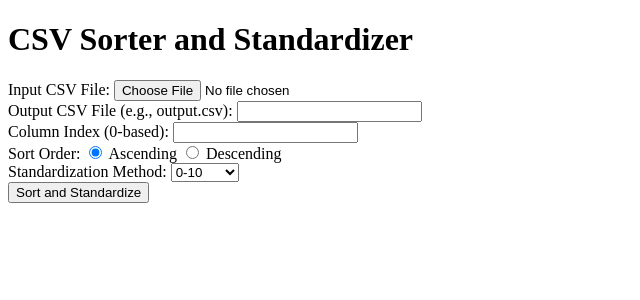
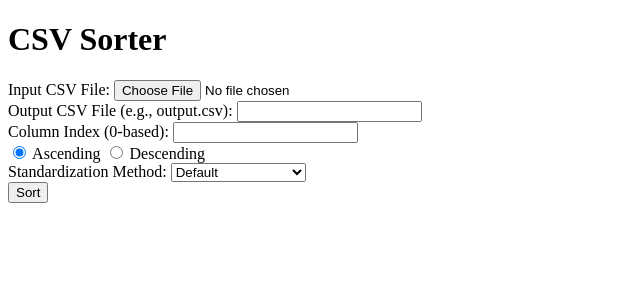
Before and after one commit to kaiyill/CSC381_DevProj, a Flask app: page / in a window 1280 px wide. Shown: the top 300 px of the page, without its empty margins (0-640 px from the left). Run offline with Flask 3, Linux system fonts and the light colour scheme.

Commit message:
Front end standarize, not working

```diff
--- a/app.py
+++ b/app.py
@@ -1,8 +1,6 @@
 from flask import Flask, render_template, request, redirect, send_from_directory, session
 import csv
 import os
-import pandas as pd
-from scipy import stats
 
 app = Flask(__name__)
 app.secret_key = 'your_secret_key'  # Replace with a secure secret key
@@ -36,28 +34,7 @@ def sort_csv(input_file, column_index, ascending=True, output_file=None):
     else:
         return data
 
-# Function to standardize a column and handle outliers
-def standardize_column(data, column_name, method, lower_bound, upper_bound):
-    # Select the column
-    column = data[column_name]
 
-    if method == "z-score":
-        z_scores = stats.zscore(column)
-        return z_scores
-    else:
-        if method == "0-10":
-            lower_bound, upper_bound = 0, 10
-        elif method == "1-10":
-            lower_bound, upper_bound = 1, 10
-        elif method == "0-1":
-            lower_bound, upper_bound = 0, 1
-        elif method == "-1-1":
-            lower_bound, upper_bound = -1, 1
-
-        # Clip values to the specified range and then normalize
-        clipped = column.clip(lower=lower_bound, upper=upper_bound)
-        normalized = (clipped - lower_bound) / (upper_bound - lower_bound)
-        return normalized
 
 @app.route('/', methods=['GET', 'POST'])
 def index():
@@ -81,21 +58,11 @@ def index():
             request.files['input_file'].save(input_file)
             session['input_file_path'] = input_file  # Store the file path in the session
 
-        # Standardization method
-        standardization_method = request.form['standardization_method']
-
-        # Standardize the data
-        data = pd.read_csv(input_file)
-        columns_to_standardize = [data.columns[column_index]]
-        for column_name in columns_to_standardize:
-            standardized_data = standardize_column(data, column_name, standardization_method, 0, 1 if standardization_method == "0-1" else 10)
-            data[column_name] = standardized_data
-
         if output_file_name:  # If an output file is specified
             output_file = os.path.join(app.config['UPLOAD_FOLDER'], output_file_name)
-            data.to_csv(output_file, index=False)
+            output_file = sort_csv(input_file, column_index, ascending, output_file)
         else:  # If no output file is specified
-            sorted_data = data.to_dict(orient='records')
+            sorted_data = sort_csv(input_file, column_index, ascending)
 
     return render_template('index.html', sorted_data=sorted_data, output_file=output_file)
 
--- a/templates/index.html
+++ b/templates/index.html
@@ -1,39 +1,41 @@
 <!DOCTYPE html>
 <html>
 <head>
-    <title>CSV Sorter and Standardizer</title>
+    <title>CSV Sorter</title>
 </head>
 <body>
-    <h1>CSV Sorter and Standardizer</h1>
+    <h1>CSV Sorter</h1>
     <form action="/" method="post" enctype="multipart/form-data">
         <label for="input_file">Input CSV File:</label>
-        <input type="file" name="input_file" accept=".csv" required>
+        <input type="file" name="input_file" accept=".csv">
         <br>
-        <label for="output_file">Output CSV File (e.g., output.csv):</label>
+        <label for "output_file">Output CSV File (e.g., output.csv):</label>
         <input type="text" name="output_file">
         <br>
         <label for="column_index">Column Index (0-based):</label>
         <input type="number" name="column_index" required>
         <br>
-        <label for="ascending">Sort Order:</label>
         <input type="radio" name="ascending" value="ascending" checked> Ascending
         <input type="radio" name="ascending" value="descending"> Descending
         <br>
+            <!-- Standardization Method Dropdown -->
     <label for="standardization_method">Standardization Method:</label>
     <select name="standardization_method">
-            <option value="0-10">0-10</option>
+        <option value="default">Default</option>
         <option value="1-10">1-10</option>
         <option value="0-1">0-1</option>
         <option value="-1-1">-1-1</option>
-            <option value="z-score">Z-score</option>
+        <option value="z-score">Statistical Z-scores</option>
     </select>
     <br>
-        <input type="submit" value="Sort and Standardize">
+        <input type="submit" value="Sort">
     </form>
+
+
 
     <!-- Display the sorted data if available -->
     {% if sorted_data %}
-        <h2>Sorted and Standardized Data</h2>
+        <h2>Sorted Data</h2>
         <table>
             <tr>
                 <!-- Assuming the first row contains column headers -->
```
Also changed, not shown: other parts of templates/index.html (+0 -5 lines). Lines whose indentation alone changed are shown as unchanged.
